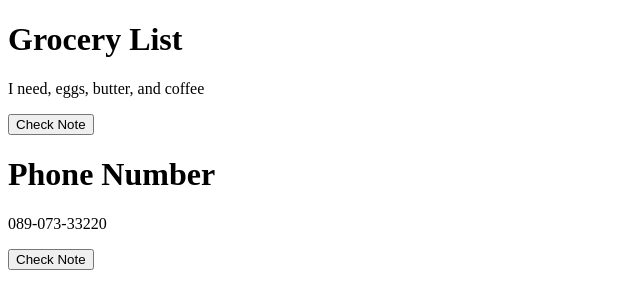
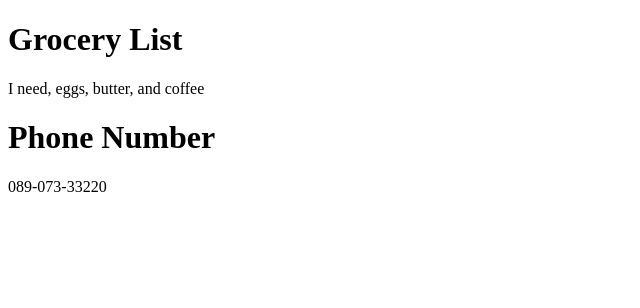
Before and after one commit to Madden20202-zz/angular-Udemy, an Angular app: page / in a window 1280 px wide. Shown: the top 308 px of the page, without its empty margins (0-640 px from the left). Built offline with nearby package versions, Linux system fonts and the light colour scheme.

Commit message:
move the click to note itself

```diff
--- a/src/app/app.component.html
+++ b/src/app/app.component.html
@@ -10,10 +10,14 @@
     and make sure to follow through with
     the input
 
-    Let's also look at how things can change
-    through user based events
+    We can also give methods to items,
+    and let users interact more with
+    the code base. To demonstrate, the
+    note will be given different actions
+    based on the click, but other events
+    can be added, just within the parathesis
 -->
 
-<app-note-card [noteCard]="groceryList"></app-note-card>
+<app-note-card (click)="onNoteClicked()" [noteCard]="groceryList"></app-note-card>
 
-<app-note-card [noteCard]="phoneCard"></app-note-card>
+<app-note-card (click)="onNoteClicked()"[noteCard]="phoneCard"></app-note-card>
--- a/src/app/app.component.ts
+++ b/src/app/app.component.ts
@@ -15,10 +15,6 @@ export class AppComponent {
   // Why is it so good?
   // It gives a lot of strong, and easy to use tools
   // without needed a large import pool
-
-  data = {
-    title: "Angular Course from Udemy"
-  }
 
   groceryList = Notes[0]
   phoneCard = Notes[1]
@@ -42,9 +38,9 @@ export class AppComponent {
     on its own if done right!!
   */
 
-  onKeyUp(newTitle: string) {
-    this.data.title = newTitle
-  }
+    onNoteClicked() {
+      alert("A note was clicked!")
+    }
 
   soundAlarm() {
     alert("Why did you click this? I thought I hid it well!")
--- a/src/app/note-card/note-card.component.html
+++ b/src/app/note-card/note-card.component.html
@@ -2,17 +2,8 @@
     This now will use the variable that
     was made to call the information and
     display it for the user via the model
-
-    We can also give methods to items,
-    and let users interact more with
-    the code base. To demonstrate, the
-    button will be given different actions
-    based on the click, but other events
-    can be added, just within the parathesis
  -->
 
 <h1> {{ noteCard.title }} </h1>
 
 <p> {{ noteCard.content }} </p>
-
-<button (click)="buttonClicked()">Check Note</button>
--- a/src/app/note-card/note-card.component.ts
+++ b/src/app/note-card/note-card.component.ts
@@ -29,8 +29,4 @@ export class NoteCardComponent implements OnInit {
   ngOnInit(): void {
   }
 
-  buttonClicked() {
-    alert("The button was clicked!")
-  }
-
 }
```
